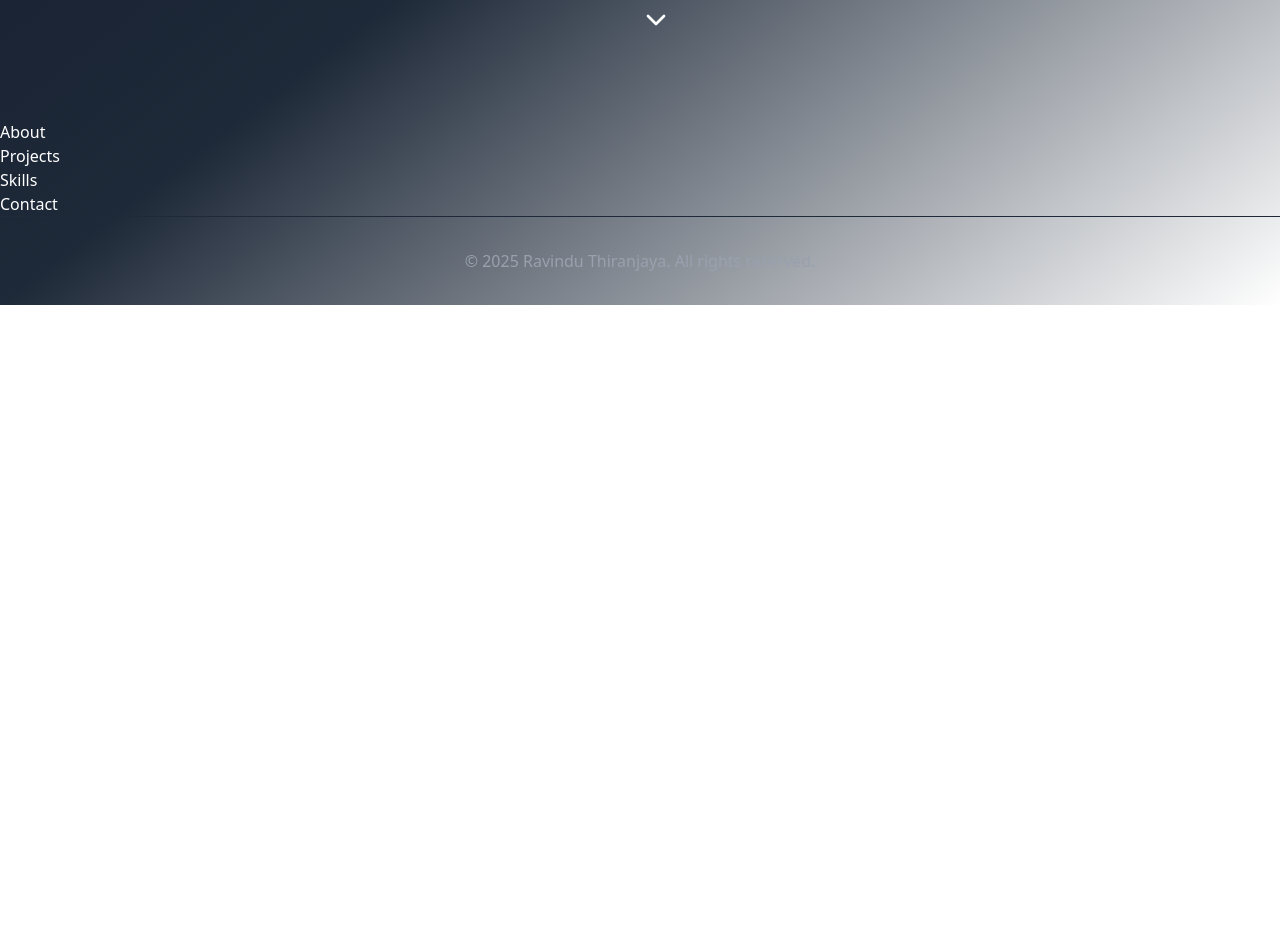
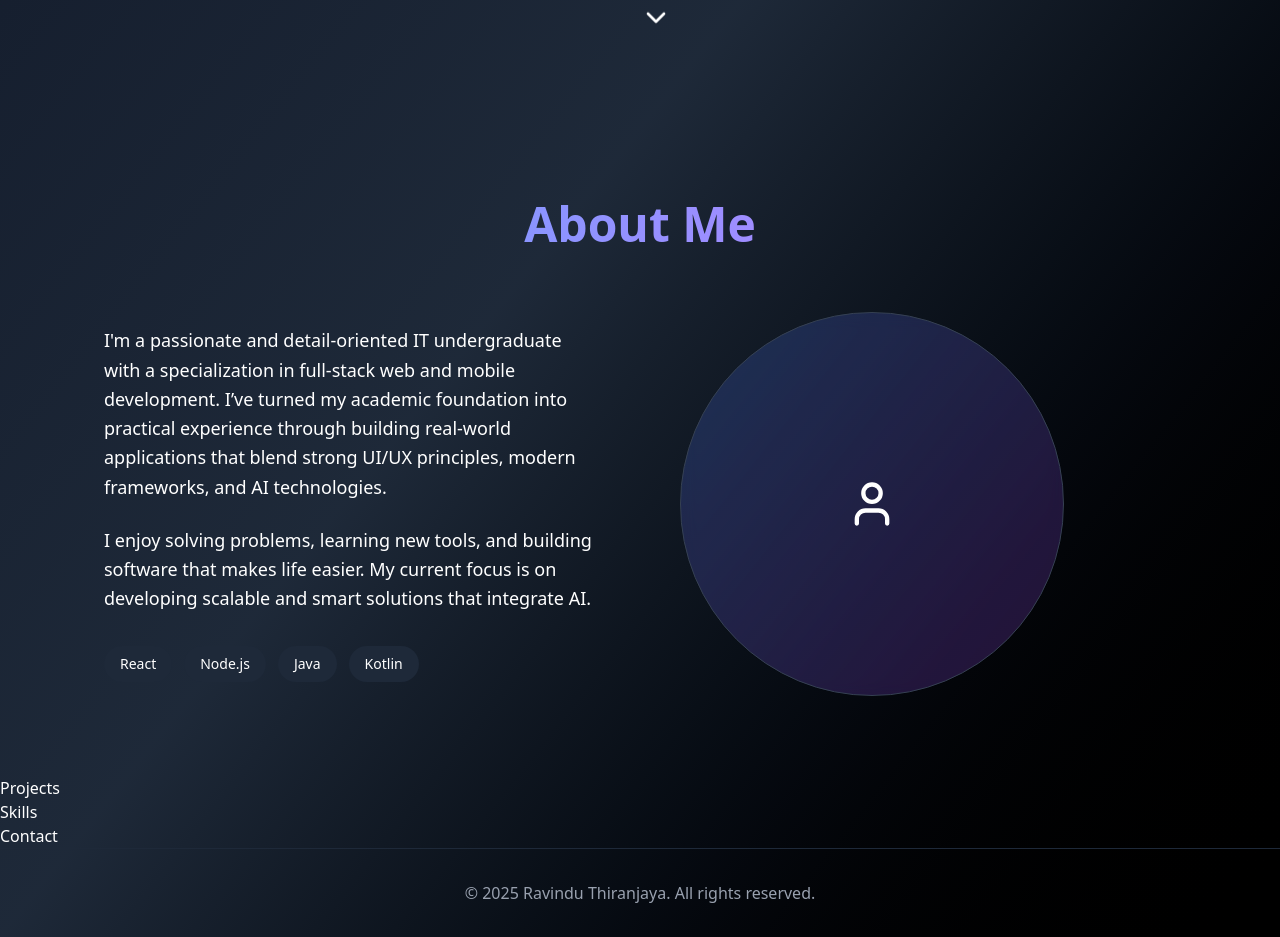
Before and after one commit to ravindu422/ravindu-portfolio, a React (Vite) app in the folder client/: page / in a window 1280 px wide. Shown: the part 680-1617 px from the top of the page. Before the commit the page ends 985 px from the top, so only its background shows below. Built offline with nearby package versions, Linux system fonts and the light colour scheme.

Commit message:
add elements to about section

```diff
--- a/client/src/App.jsx
+++ b/client/src/App.jsx
@@ -19,7 +19,7 @@ const App = () => {
   }, []);
 
   return (
-    <div className='min-h-screen bg-gradient-to-br from-gray-900 via-gray-800 t0-black text-white overflow-hidden'>
+    <div className='min-h-screen bg-gradient-to-br from-gray-900 via-gray-800 to-black text-white overflow-hidden'>
       <div className='fixed inset-0 overflow-hidden pointer-events-none'>
         <div className='absolute w-96 h-96 bg-blue-500/10 rounded-full blur-3xl animate-pulse'
         style={{
--- a/client/src/components/About.jsx
+++ b/client/src/components/About.jsx
@@ -1,8 +1,40 @@
+import { Code, User } from 'lucide-react'
 import React from 'react'
 
 const About = () => {
   return (
-    <div>About</div>
+    <section id='about' className='py-20 px-4'>
+        <div className='max-w-6xl mx-auto'>
+            <h2 className='text-4xl md:text-5xl font-bold text-center mb-16 bg-gradient-to-r from-blue-400 to-purple-400 bg-clip-text text-transparent'>
+                About Me
+            </h2>
+            <div className='grid md:grid-cols-2 gap-20 items-center px-10'>
+                <div className='space-y-6'>
+                    <p className='text-lg tetx-gray-300 leading-relaxed'>
+                        I'm a passionate and detail-oriented IT undergraduate with a specialization in full-stack web and mobile development.
+                        I’ve turned my academic foundation into practical experience through building real-world applications that blend strong UI/UX principles, modern frameworks, and AI technologies.
+                    </p>
+                    <p className='text-lg tetx-gray-300 leading-relaxed'>
+                        I enjoy solving problems, learning new tools, and building software that makes life easier. My current focus is on developing scalable and smart solutions that integrate AI.
+                    </p>
+                    <div className='flex flex-wrap gap-3 mt-8'>
+                        {['React', 'Node.js', 'Java', 'Kotlin'].map((tech) => (
+                            <span key={tech} className='px-4 py-2 bg-gray-800 rounded-full text-sm font-medium hover:bg-gray-700 transition-colors'>
+                                {tech}
+                            </span>
+                        ))}
+                    </div>
+                </div>
+                <div className='relative'>
+                    <div className='w-96 h-96 bg-gradient-to-br from-blue-500/20 to-purple-500/20 rounded-full backdrop-blur-sm border border-gray-700 flex items-center justify-center'>
+                    <div className='text-center'>
+                        <User size={52} className='text-white'/>
+                    </div>
+                    </div>
+                </div>
+            </div>
+        </div>
+    </section>
   )
 }
 
```
